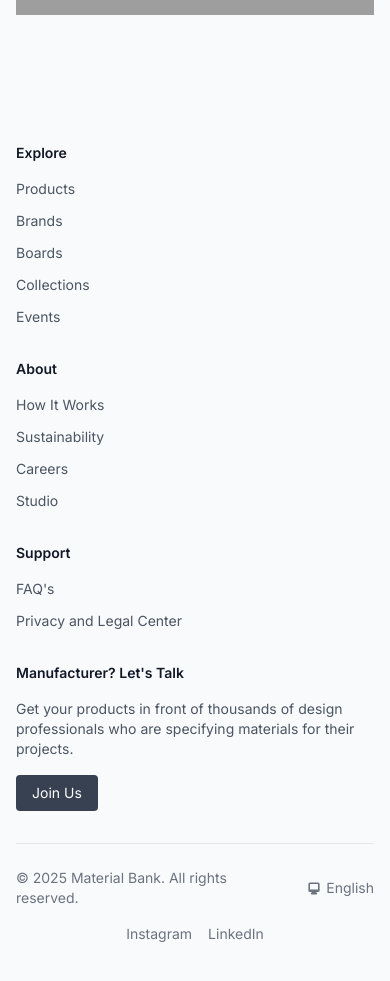
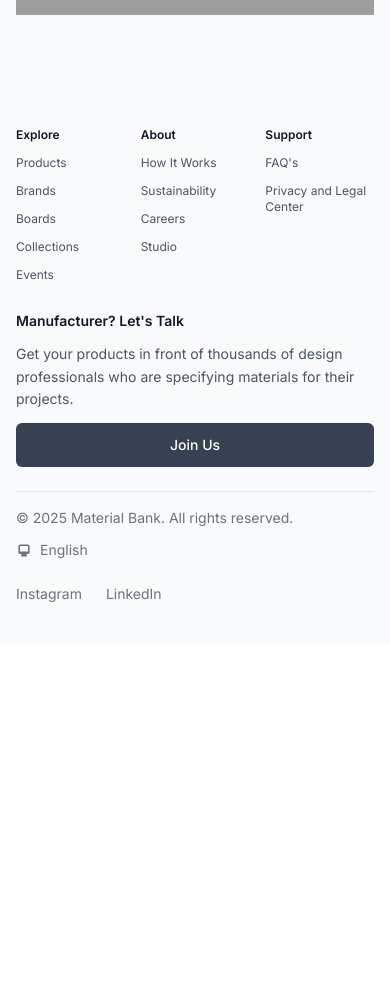
Before and after one commit to buriburi-nik/MaterialUI, a React (Vite) app: page / in a window 390 px wide. Shown: the part 10500-11481 px from the top of the page. After the commit the page ends 11144 px from the top, so only its background shows below. Built offline with nearby package versions, Linux system fonts and the light colour scheme; grey boxes are pictures that could not be loaded.

Commit message:
feat: Enhance Footer component layout and responsiveness; add navigation logic for Join Us button

```diff
--- a/src/components/layout/Footer.jsx
+++ b/src/components/layout/Footer.jsx
@@ -1,38 +1,45 @@
 import React from "react";
 
 export default function Footer() {
+  const handleJoinUs = () => {
+    // Replace with your navigation logic
+    console.log("Navigate to register page");
+  };
+
   return (
-    <footer className="bg-gray-50 py-12 px-4 sm:px-6 lg:px-8">
+    <footer className="px-4 py-8 bg-gray-50 sm:px-6 lg:px-8 sm:py-12">
       <div className="max-w-6xl mx-auto">
-        <div className="grid grid-cols-1 lg:grid-cols-4 gap-8 mb-8">
+        {/* Top Section - Three columns side by side on mobile */}
+        <div className="grid grid-cols-3 gap-4 mb-6 sm:gap-8 lg:grid-cols-4 lg:mb-8">
+
           {/* Explore Column */}
-          <div>
-            <h3 className="text-sm font-semibold text-gray-900 mb-4">
+          <div className="space-y-2 sm:space-y-3">
+            <h3 className="text-xs font-semibold text-gray-900 sm:text-sm sm:mb-4">
               Explore
             </h3>
-            <ul className="space-y-3 text-sm text-gray-600">
+            <ul className="space-y-1 text-xs text-gray-600 sm:space-y-3 sm:text-sm">
               <li>
-                <a href="#" className="hover:text-gray-900">
+                <a href="#" className="block py-1 hover:text-gray-900 active:text-gray-900">
                   Products
                 </a>
               </li>
               <li>
-                <a href="#" className="hover:text-gray-900">
+                <a href="#" className="block py-1 hover:text-gray-900 active:text-gray-900">
                   Brands
                 </a>
               </li>
               <li>
-                <a href="#" className="hover:text-gray-900">
+                <a href="#" className="block py-1 hover:text-gray-900 active:text-gray-900">
                   Boards
                 </a>
               </li>
               <li>
-                <a href="#" className="hover:text-gray-900">
+                <a href="#" className="block py-1 hover:text-gray-900 active:text-gray-900">
                   Collections
                 </a>
               </li>
               <li>
-                <a href="#" className="hover:text-gray-900">
+                <a href="#" className="block py-1 hover:text-gray-900 active:text-gray-900">
                   Events
                 </a>
               </li>
@@ -40,26 +47,28 @@ export default function Footer() {
           </div>
 
           {/* About Column */}
-          <div>
-            <h3 className="text-sm font-semibold text-gray-900 mb-4">About</h3>
-            <ul className="space-y-3 text-sm text-gray-600">
+          <div className="space-y-2 sm:space-y-3">
+            <h3 className="text-xs font-semibold text-gray-900 sm:text-sm sm:mb-4">
+              About
+            </h3>
+            <ul className="space-y-1 text-xs text-gray-600 sm:space-y-3 sm:text-sm">
               <li>
-                <a href="#" className="hover:text-gray-900">
+                <a href="#" className="block py-1 hover:text-gray-900 active:text-gray-900">
                   How It Works
                 </a>
               </li>
               <li>
-                <a href="#" className="hover:text-gray-900">
+                <a href="#" className="block py-1 hover:text-gray-900 active:text-gray-900">
                   Sustainability
                 </a>
               </li>
               <li>
-                <a href="#" className="hover:text-gray-900">
+                <a href="#" className="block py-1 hover:text-gray-900 active:text-gray-900">
                   Careers
                 </a>
               </li>
               <li>
-                <a href="#" className="hover:text-gray-900">
+                <a href="#" className="block py-1 hover:text-gray-900 active:text-gray-900">
                   Studio
                 </a>
               </li>
@@ -67,50 +76,74 @@ export default function Footer() {
           </div>
 
           {/* Support Column */}
-          <div>
-            <h3 className="text-sm font-semibold text-gray-900 mb-4">
+          <div className="space-y-2 sm:space-y-3">
+            <h3 className="text-xs font-semibold text-gray-900 sm:text-sm sm:mb-4">
               Support
             </h3>
-            <ul className="space-y-3 text-sm text-gray-600">
+            <ul className="space-y-1 text-xs text-gray-600 sm:space-y-3 sm:text-sm">
               <li>
-                <a href="#" className="hover:text-gray-900">
+                <a href="#" className="block py-1 hover:text-gray-900 active:text-gray-900">
                   FAQ's
                 </a>
               </li>
               <li>
-                <a href="#" className="hover:text-gray-900">
+                <a href="#" className="block py-1 hover:text-gray-900 active:text-gray-900">
                   Privacy and Legal Center
                 </a>
               </li>
             </ul>
           </div>
 
-          {/* Manufacturer Section */}
-          <div>
-            <h3 className="text-sm font-semibold text-gray-900 mb-4">
+          {/* Manufacturer Section - Hidden on mobile, shows on lg+ */}
+          <div className="hidden space-y-3 lg:block">
+            <h3 className="text-sm font-semibold text-gray-900 sm:mb-4">
               Manufacturer? Let's Talk
             </h3>
-            <p className="text-sm text-gray-600 mb-4">
+            <p className="text-sm leading-relaxed text-gray-600 sm:mb-4">
               Get your products in front of thousands of design professionals
               who are specifying materials for their projects.
             </p>
-            <button className="bg-gray-700 hover:bg-gray-800 text-white text-sm px-4 py-2 rounded">
+            <button
+              onClick={handleJoinUs}
+              className="w-full px-4 py-2 text-sm font-medium text-white transition-colors bg-gray-700 rounded-md hover:bg-gray-800 active:bg-gray-900 sm:w-auto"
+            >
               Join Us
             </button>
           </div>
         </div>
 
-        {/* Bottom Section */}
-        <div className="border-t border-gray-200 pt-6 flex flex-col sm:flex-row justify-between items-center">
-          <div className="flex items-center space-x-4 mb-4 sm:mb-0">
+        {/* Manufacturer Section - Shows on mobile and tablet only */}
+        <div className="mb-6 space-y-3 lg:hidden sm:mb-8">
+          <h3 className="text-sm font-semibold text-gray-900 sm:mb-4">
+            Manufacturer? Let's Talk
+          </h3>
+          <p className="text-sm leading-relaxed text-gray-600 sm:mb-4">
+            Get your products in front of thousands of design professionals
+            who are specifying materials for their projects.
+          </p>
+          <button
+            onClick={handleJoinUs}
+            className="w-full px-4 py-3 text-sm font-medium text-white transition-colors bg-gray-700 rounded-md hover:bg-gray-800 active:bg-gray-900 sm:w-auto sm:py-2"
+          >
+            Join Us
+          </button>
+        </div>
+
+        {/* Bottom Section - Stack on mobile */}
+        <div className="pt-4 border-t border-gray-200 sm:pt-6">
+          <div className="flex flex-col space-y-4 sm:flex-row sm:items-center sm:justify-between sm:space-y-0">
+
+            {/* Copyright and Language */}
+            <div className="flex flex-col space-y-3 sm:flex-row sm:items-center sm:space-y-0 sm:space-x-4">
               <p className="text-sm text-gray-500">
                 © 2025 Material Bank. All rights reserved.
               </p>
-            <div className="flex items-center space-x-1">
+              <div className="flex items-center space-x-2">
                 <svg
-                className="w-4 h-4 text-gray-500"
+                  className="flex-shrink-0 w-4 h-4 text-gray-500"
                   fill="currentColor"
                   viewBox="0 0 20 20"
+                  aria-hidden="true"
                 >
                   <path
                     fillRule="evenodd"
@@ -123,13 +156,22 @@ export default function Footer() {
             </div>
 
             {/* Social Links */}
-          <div className="flex items-center space-x-4">
-            <a href="#" className="text-sm text-gray-500 hover:text-gray-900">
+            <div className="flex items-center space-x-6">
+              <a
+                href="#"
+                className="py-2 text-sm text-gray-500 hover:text-gray-900 active:text-gray-900"
+                aria-label="Follow us on Instagram"
+              >
                 Instagram
               </a>
-            <a href="#" className="text-sm text-gray-500 hover:text-gray-900">
+              <a
+                href="#"
+                className="py-2 text-sm text-gray-500 hover:text-gray-900 active:text-gray-900"
+                aria-label="Connect with us on LinkedIn"
+              >
                 LinkedIn
               </a>
+            </div>
           </div>
         </div>
       </div>
```
Lines whose indentation alone changed are shown as unchanged.
